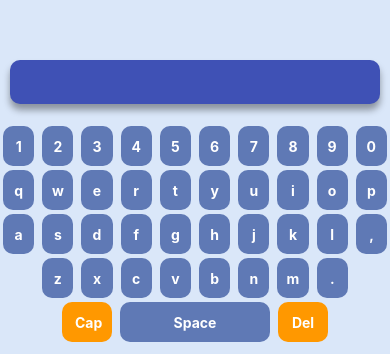
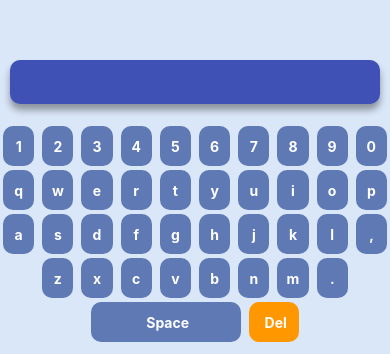
Before and after one commit to redmejia/key-word, a React Native app: screen / in a window 390 px wide. Shown: the part 490-844 px from the top of the page. Built offline with nearby package versions, Linux system fonts and the light colour scheme.

Commit message:
refactor button

```diff
--- /dev/null
+++ b/src/Components/ActionButton/ActionButton.tsx
@@ -0,0 +1,42 @@
+import { TouchableOpacity, View, Text, StyleSheet } from "react-native";
+
+interface ActionBtnProps {
+    label?: string;
+    width?: number;
+    color?: string;
+    action?: () => void
+}
+
+export const ActionButton = ({ label, width = 150, color='#5F79B5', action }: ActionBtnProps): JSX.Element => {
+    return (
+        <View>
+            <TouchableOpacity
+                onPress={action}
+                style={{
+                    ...styles.button,
+                    width,
+                    backgroundColor: color
+                }}
+            >
+                <Text style={styles.buttonText}> {label}</Text>
+            </TouchableOpacity>
+        </View>
+    );
+};
+
+const styles = StyleSheet.create({
+    button: {
+        margin: 2,
+        height: 40,
+        width: 150,
+        backgroundColor: '#5F79B5',
+        borderRadius: 10,
+        justifyContent: 'center',
+        marginHorizontal: 4
+    },
+    buttonText: {
+        color: '#fff',
+        textAlign: 'center',
+        fontWeight: 'bold'
+    }
+});
--- a/src/Screens/KeyWord.tsx
+++ b/src/Screens/KeyWord.tsx
@@ -2,6 +2,7 @@ import { View, Text, StyleSheet, TouchableOpacity, TextInput, TextInputFocusEven
 import { KeyButton } from "../Components/KeyButton/keyButton";
 import { useState } from "react";
 import { TextBox } from "../Components/TextBox/TextBox";
+import { ActionButton } from "../Components/ActionButton/ActionButton";
 
 export const KeyWord = (): JSX.Element => {
 
@@ -16,12 +17,16 @@ export const KeyWord = (): JSX.Element => {
         ["-", "+", "!", "@", "#", "$", "%", "^", "&", "*", "(", ")", "_"],
     ]
 
-    const deleteButon = (): void => {
+    const deleteButton = (): void => {
         if (key.length > 1) {
             setKey(key.slice(0, -1))
         } else {
             setKey("");
         }
+    }
+
+    const spaceButton = (): void => {
+        setKey(key + " ")
     }
 
     return (
@@ -42,23 +47,21 @@ export const KeyWord = (): JSX.Element => {
                 <KeyButton row={rows[3]} strBuilder={key} keyPress={setKey} />
             </View>
             <View style={styles.buttonContainer}>
-                <TouchableOpacity
-                    style={styles.deleteButton}
-                >
-                    <Text style={styles.delText}> Cap</Text>
-                </TouchableOpacity>
-                <TouchableOpacity
-                    style={styles.spaceButton}
-                    onPress={() => setKey(key + "  ")}
-                >
-                    <Text style={{ ...styles.spaceText, }}> Space </Text>
-                </TouchableOpacity>
-                <TouchableOpacity
-                    style={styles.deleteButton}
-                    onPress={deleteButon}
-                >
-                    <Text style={styles.delText}> Del </Text>
-                </TouchableOpacity>
+                {/* <ActionButton
+                    width={50}
+                    label="Cap"
+                    color='#FF9800'
+                /> */}
+                <ActionButton
+                    label="Space"
+                    action={spaceButton}
+                />
+                <ActionButton
+                    width={50}
+                    label="Del"
+                    color='#FF9800'
+                    action={deleteButton}
+                />
             </View>
 
         </View>
@@ -81,32 +84,4 @@ const styles = StyleSheet.create({
         alignItems: 'center',
         flexDirection: 'row'
     },
-    deleteButton: {
-        margin: 2,
-        height: 40,
-        width: 50,
-        backgroundColor: '#FF9800',
-        borderRadius: 10,
-        justifyContent: 'center',
-        marginHorizontal: 4
-    },
-    delText: {
-        color: '#fff',
-        textAlign: 'center',
-        fontWeight: 'bold'
-    },
-    spaceButton: {
-        margin: 2,
-        height: 40,
-        width: 150,
-        backgroundColor: '#5F79B5',
-        borderRadius: 10,
-        justifyContent: 'center',
-        marginHorizontal: 4
-    },
-    spaceText: {
-        color: '#fff',
-        textAlign: 'center',
-        fontWeight: 'bold'
-    }
 });
```
